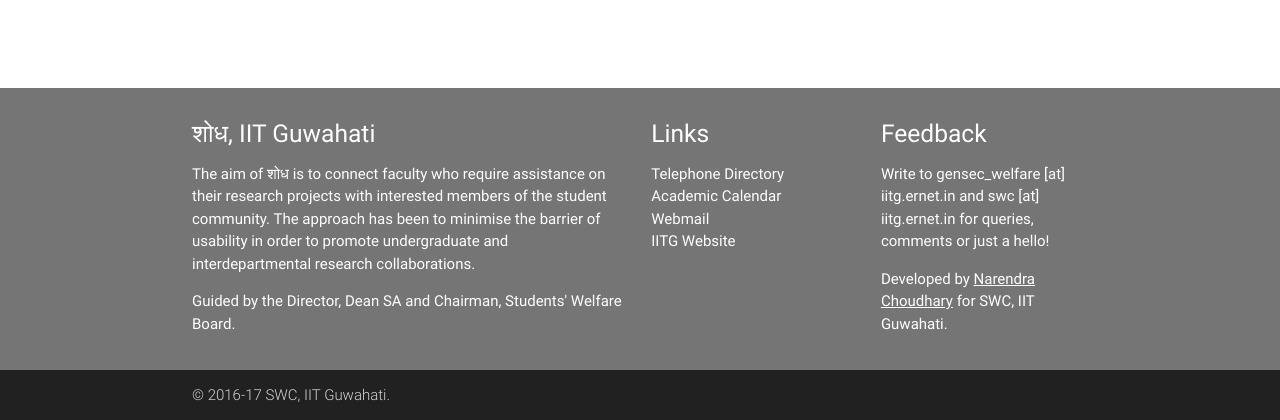
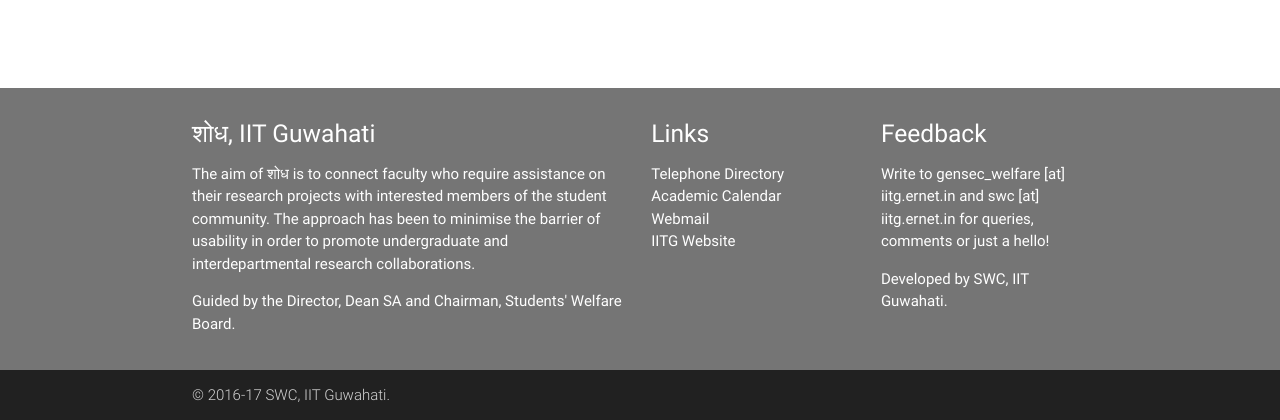
Before and after one commit to narenchoudhary/iitg-fscp, a Django app: page /profiles/help/ in a window 1280 px wide. Shown: the part 380-800 px from the top of the page. Run offline with Django 3.2, Linux system fonts and the light colour scheme.

Commit message:
Remove linkedin link

```diff
--- a/iitgurp/profiles/templates/base2.html
+++ b/iitgurp/profiles/templates/base2.html
@@ -76,8 +76,7 @@
                     for queries, comments or just a hello!
                 </p>
                 <p class="white-text">
-                Developed by <a href="https://www.linkedin.com/in/narendra-choudhary-098ba695/" class="white-text"><u>Narendra Choudhary</u></a>
-                     for SWC, IIT Guwahati.
+                Developed by SWC, IIT Guwahati.
                 </p>
 			</div>
 		</div>
```
